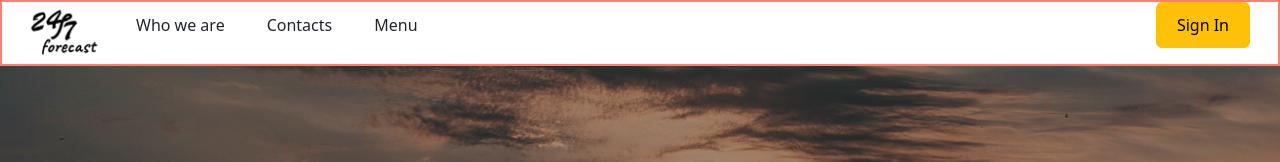
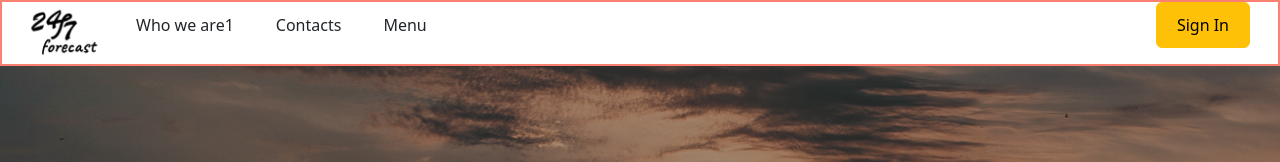
Before and after one commit to ByteMe6/weatherDashboard, a React (Vite) app: page / in a window 1280 px wide. Shown: the top 162 px of the page. Built offline with nearby package versions, Linux system fonts and the light colour scheme; no server answers.

Commit message:
Update Header.jsx

```diff
--- a/src/Components/Header/Header.jsx
+++ b/src/Components/Header/Header.jsx
@@ -170,7 +170,7 @@ export function Header({ onLogout }) {
             data-aos="fade-up"
             data-aos-delay="200"
           >
-            Who we are
+            Who we are1
           </li>
           <li
             className={style.linkListItem}
```
